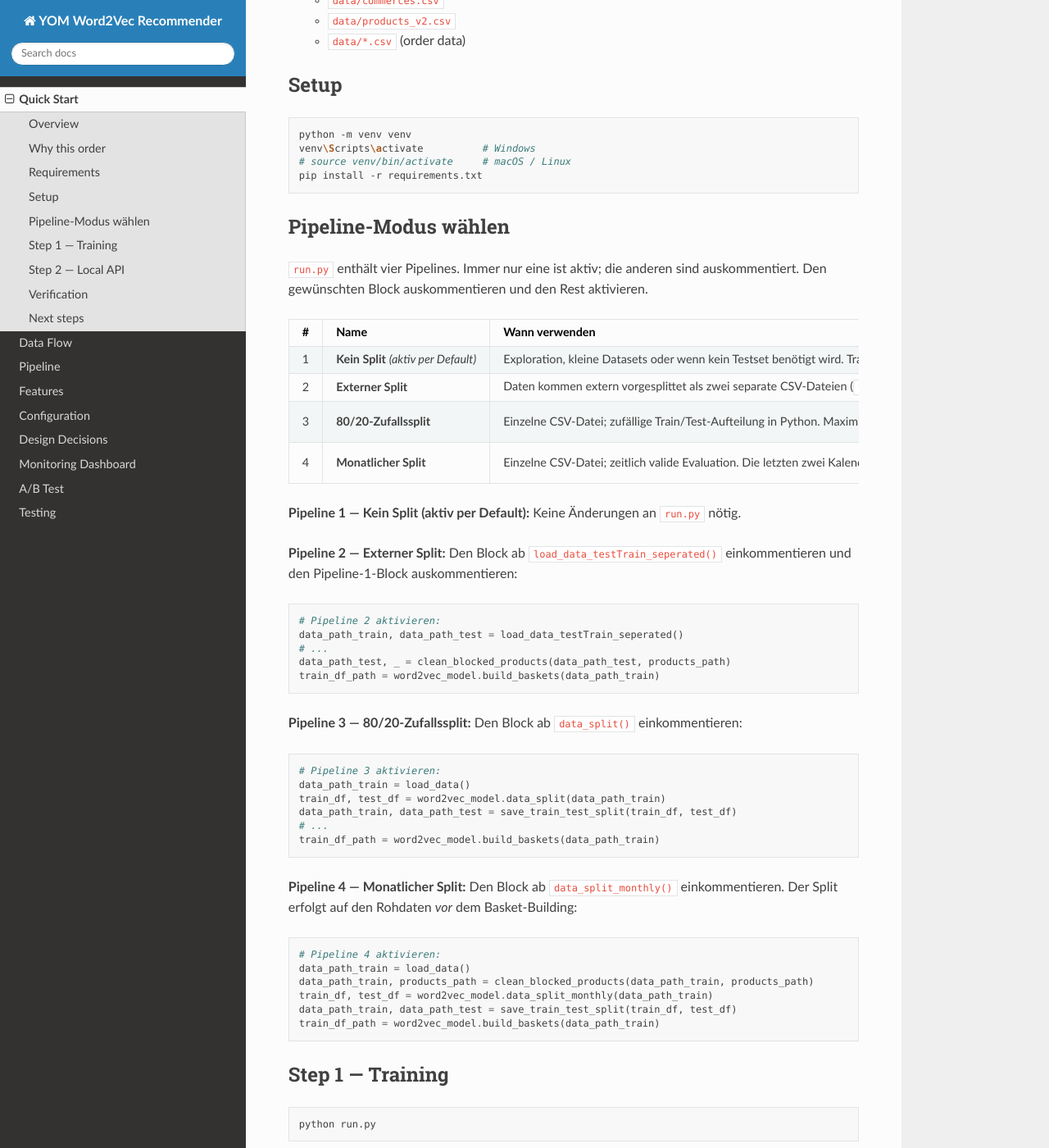
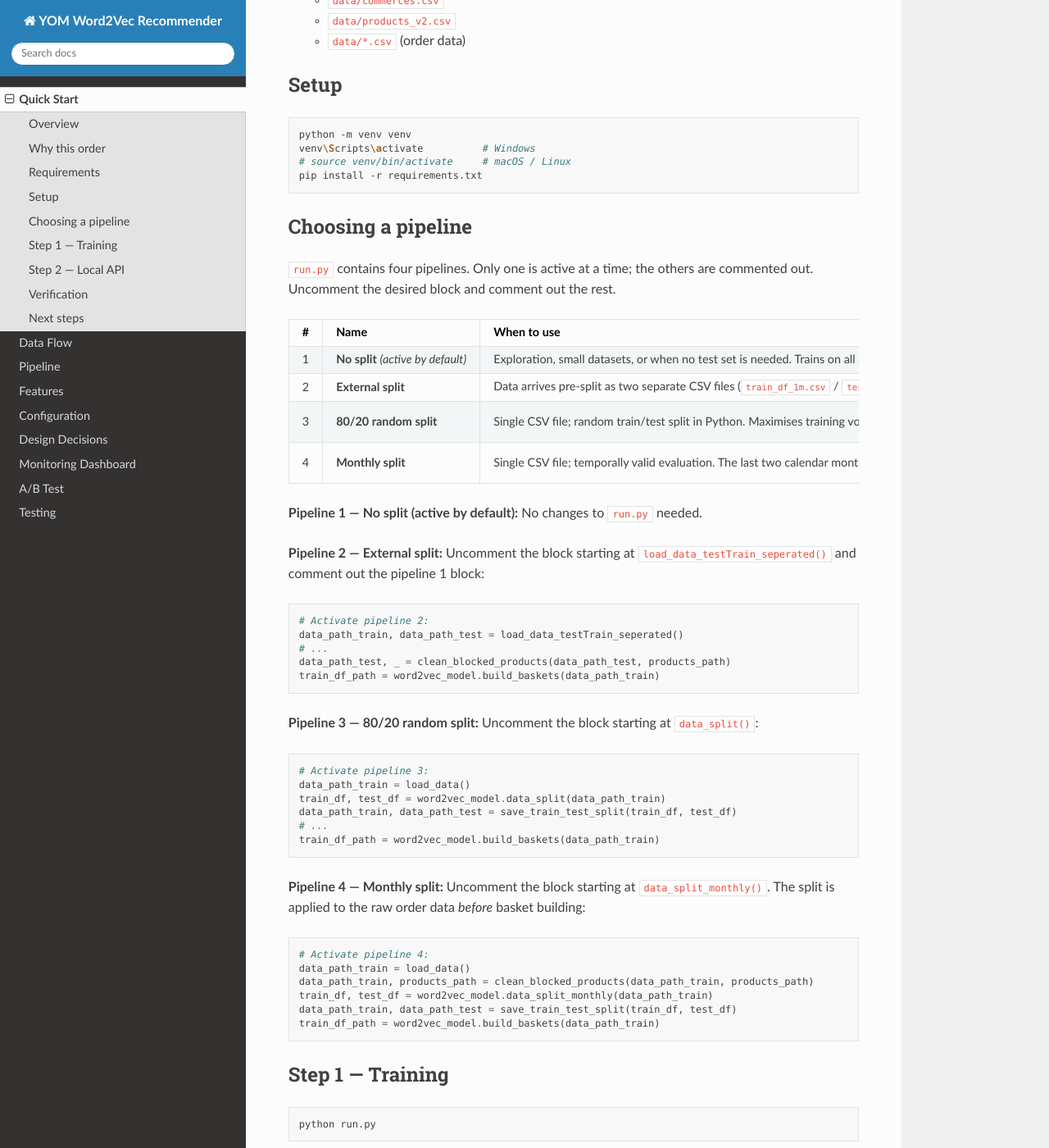
Before and after one commit to chris026/YOM-Word2Vec, a Sphinx documentation site: the page built from docs/quickstart.rst, in a window 1280 px wide and 1400 px high, scrolled down 580 px. Shown: the whole window at 82% size. Built offline with Sphinx 7.4.7 and the Read the Docs theme 3.1.0, drawn with Linux system fonts in a browser that asks for light colours; some of the changed text lies outside the part shown.

Commit message:
improve docs

```diff
--- a/docs/data_flow.rst
+++ b/docs/data_flow.rst
@@ -74,7 +74,7 @@ Intermediate artifacts
      - Key columns
    * - ``data/baskets.parquet``
      - Products grouped per order
-     - ``orderid``, basket list
+     - ``orderid``, ``basket`` (product list), ``userid``, ``origin``
    * - ``data/train_df.parquet``
      - 80 % training baskets
      - ``orderid``, basket list
--- a/docs/quickstart.rst
+++ b/docs/quickstart.rst
@@ -35,11 +35,11 @@ Setup
    # source venv/bin/activate     # macOS / Linux
    pip install -r requirements.txt
 
-Pipeline-Modus wählen
----------------------
+Choosing a pipeline
+-------------------
 
-``run.py`` enthält vier Pipelines. Immer nur eine ist aktiv; die anderen sind
-auskommentiert. Den gewünschten Block auskommentieren und den Rest aktivieren.
+``run.py`` contains four pipelines. Only one is active at a time; the others are
+commented out. Uncomment the desired block and comment out the rest.
 
 .. list-table::
    :header-rows: 1
@@ -47,59 +47,60 @@ auskommentiert. Den gewünschten Block auskommentieren und den Rest aktivieren.
 
    * - #
      - Name
-     - Wann verwenden
+     - When to use
      - Split
    * - 1
-     - **Kein Split** *(aktiv per Default)*
-     - Exploration, kleine Datasets oder wenn kein Testset benötigt wird.
-       Trainiert auf allen Daten.
-     - keiner
+     - **No split** *(active by default)*
+     - Exploration, small datasets, or when no test set is needed.
+       Trains on all available data.
+     - none
    * - 2
-     - **Externer Split**
-     - Daten kommen extern vorgesplittet als zwei separate CSV-Dateien
+     - **External split**
+     - Data arrives pre-split as two separate CSV files
        (``train_df_1m.csv`` / ``test_df_1m.csv``).
-     - extern (zwei CSVs)
+     - external (two CSVs)
    * - 3
-     - **80/20-Zufallssplit**
-     - Einzelne CSV-Datei; zufällige Train/Test-Aufteilung in Python.
-       Maximiert das Trainingsvolumen.
-     - ``data_split()`` — zufällig 80 / 20
+     - **80/20 random split**
+     - Single CSV file; random train/test split in Python.
+       Maximises training volume.
+     - ``data_split()`` — random 80 / 20
    * - 4
-     - **Monatlicher Split**
-     - Einzelne CSV-Datei; zeitlich valide Evaluation. Die letzten zwei
-       Kalendermonate werden als Testset zurückgehalten.
-     - ``data_split_monthly()`` — letzte 2 Monate
+     - **Monthly split**
+     - Single CSV file; temporally valid evaluation. The last two
+       calendar months are held out as the test set.
+     - ``data_split_monthly()`` — last 2 months
 
-**Pipeline 1 — Kein Split (aktiv per Default):** Keine Änderungen an ``run.py`` nötig.
+**Pipeline 1 — No split (active by default):** No changes to ``run.py`` needed.
 
-**Pipeline 2 — Externer Split:** Den Block ab ``load_data_testTrain_seperated()``
-einkommentieren und den Pipeline-1-Block auskommentieren:
+**Pipeline 2 — External split:** Uncomment the block starting at
+``load_data_testTrain_seperated()`` and comment out the pipeline 1 block:
 
 .. code-block:: python
 
-   # Pipeline 2 aktivieren:
+   # Activate pipeline 2:
    data_path_train, data_path_test = load_data_testTrain_seperated()
    # ...
    data_path_test, _ = clean_blocked_products(data_path_test, products_path)
    train_df_path = word2vec_model.build_baskets(data_path_train)
 
-**Pipeline 3 — 80/20-Zufallssplit:** Den Block ab ``data_split()`` einkommentieren:
+**Pipeline 3 — 80/20 random split:** Uncomment the block starting at ``data_split()``:
 
 .. code-block:: python
 
-   # Pipeline 3 aktivieren:
+   # Activate pipeline 3:
    data_path_train = load_data()
    train_df, test_df = word2vec_model.data_split(data_path_train)
    data_path_train, data_path_test = save_train_test_split(train_df, test_df)
    # ...
    train_df_path = word2vec_model.build_baskets(data_path_train)
 
-**Pipeline 4 — Monatlicher Split:** Den Block ab ``data_split_monthly()``
-einkommentieren. Der Split erfolgt auf den Rohdaten *vor* dem Basket-Building:
+**Pipeline 4 — Monthly split:** Uncomment the block starting at
+``data_split_monthly()``. The split is applied to the raw order data *before*
+basket building:
 
 .. code-block:: python
 
-   # Pipeline 4 aktivieren:
+   # Activate pipeline 4:
    data_path_train = load_data()
    data_path_train, products_path = clean_blocked_products(data_path_train, products_path)
    train_df, test_df = word2vec_model.data_split_monthly(data_path_train)
```
Also changed, not shown: other parts of docs/quickstart.rst (+1 -3 lines), docs/configuration.rst (+14 -3 lines), docs/features.rst (+5 -5 lines), docs/index.rst (+8 -4 lines), docs/pipeline.rst (+28 -28 lines).
